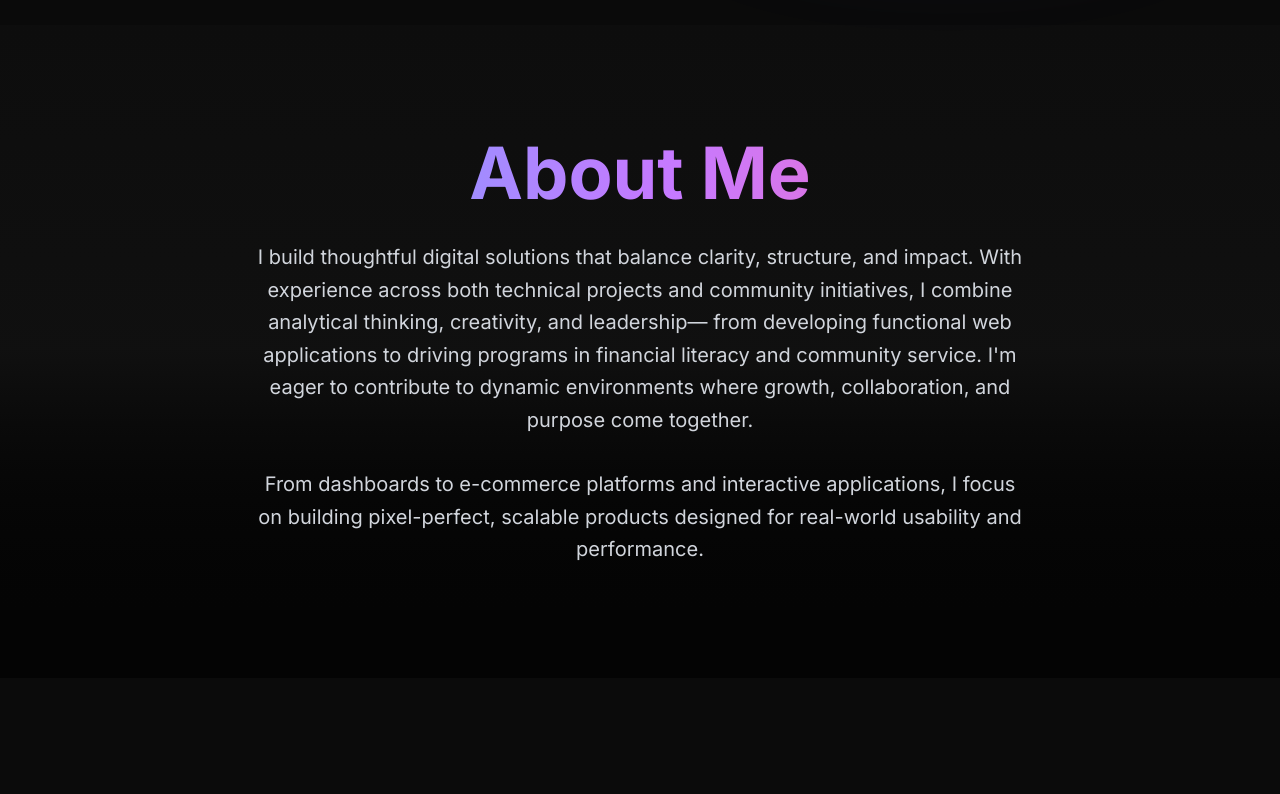
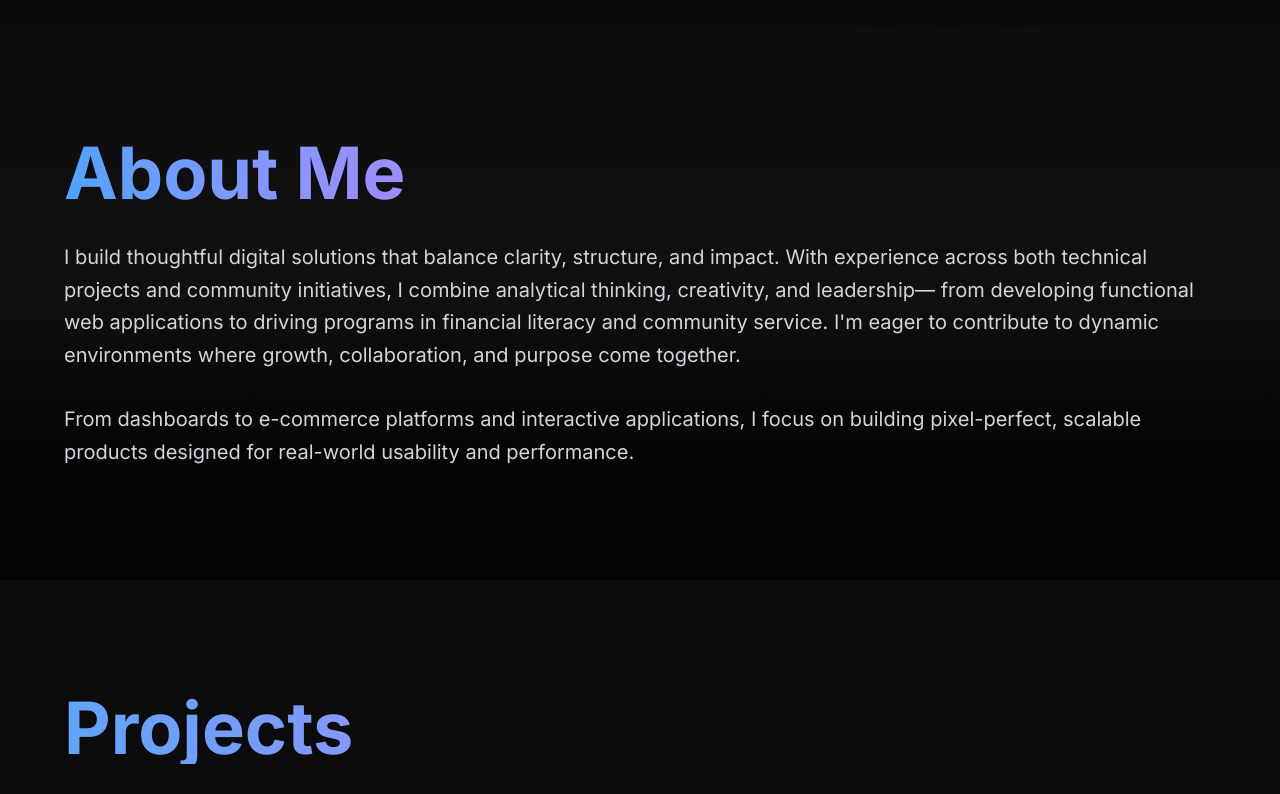
Before and after one commit to A-n-u-O/Anu-s-Portfolio, a Next.js app: page / in a window 1280 px wide. Shown: the part 840-1634 px from the top of the page. Built offline with nearby package versions, Linux system fonts and the light colour scheme.

Commit message:
changes made

```diff
--- a/src/components/About.tsx
+++ b/src/components/About.tsx
@@ -15,7 +15,7 @@ export default function About() {
     >
       <div className="absolute inset-0 bg-gradient-to-b from-transparent via-[#111111] to-black opacity-70 pointer-events-none" />
 
-      <div className="relative max-w-4xl mx-auto text-center space-y-8">
+      <div className="relative max-w-6xl mx-auto text-left space-y-8">
         <motion.h2
           variants={fadeInLeft}
           className="text-5xl lg:text-7xl font-bold bg-gradient-to-r from-blue-400 via-purple-400 to-pink-400 bg-clip-text text-transparent"
@@ -23,18 +23,21 @@ export default function About() {
           About Me
         </motion.h2>
 
-        <p className="text-lg lg:text-xl text-gray-300 leading-relaxed max-w-3xl mx-auto">
-  I build thoughtful digital solutions that balance clarity, structure, and impact. With experience across
-  both technical projects and community initiatives, I combine analytical thinking, creativity, and leadership—
-  from developing functional web applications to driving programs in financial literacy and community service.
-  I&apos;m eager to contribute to dynamic environments where growth, collaboration, and purpose come together.
-</p>
+        <p className="text-lg lg:text-xl text-gray-300 leading-relaxed mx-auto">
+          I build thoughtful digital solutions that balance clarity, structure,
+          and impact. With experience across both technical projects and
+          community initiatives, I combine analytical thinking, creativity, and
+          leadership— from developing functional web applications to driving
+          programs in financial literacy and community service. I&apos;m eager
+          to contribute to dynamic environments where growth, collaboration, and
+          purpose come together.
+        </p>
 
-<p className="text-lg lg:text-xl text-gray-300 leading-relaxed max-w-3xl mx-auto">
-  From dashboards to e-commerce platforms and interactive applications, I focus on building
-  pixel-perfect, scalable products designed for real-world usability and performance.
-</p>
-
+        <p className="text-lg lg:text-xl text-gray-300 leading-relaxed mx-auto">
+          From dashboards to e-commerce platforms and interactive applications,
+          I focus on building pixel-perfect, scalable products designed for
+          real-world usability and performance.
+        </p>
       </div>
     </motion.section>
   );
--- a/src/components/Contact.tsx
+++ b/src/components/Contact.tsx
@@ -38,7 +38,7 @@ export default function Contact() {
       viewport={{ once: true, amount: 0.2 }}
       className="bg-[#0a0a0a] text-white px-6 md:px-16 py-28"
     >
-      <div className="max-w-3xl mx-auto">
+      <div className="max-w-6xl mx-auto">
         <motion.h2
           className="text-3xl md:text-4xl font-bold text-center mb-10 bg-gradient-to-r from-blue-400 via-purple-400 to-pink-400 bg-clip-text text-transparent"
           initial={{ opacity: 0, y: 20 }}
--- a/src/components/Project.tsx
+++ b/src/components/Project.tsx
@@ -20,7 +20,7 @@ export default function Projects() {
         color: "white",
         minHeight: "50vh",
       }}>
-      <div className="max-w-7xl mx-auto">
+      <div className="max-w-6xl mx-auto">
         <h2
           className="text-4xl md:text-5xl lg:text-7xl font-bold mb-8 md:mb-16 text-center md:text-left"
           style={{
```
